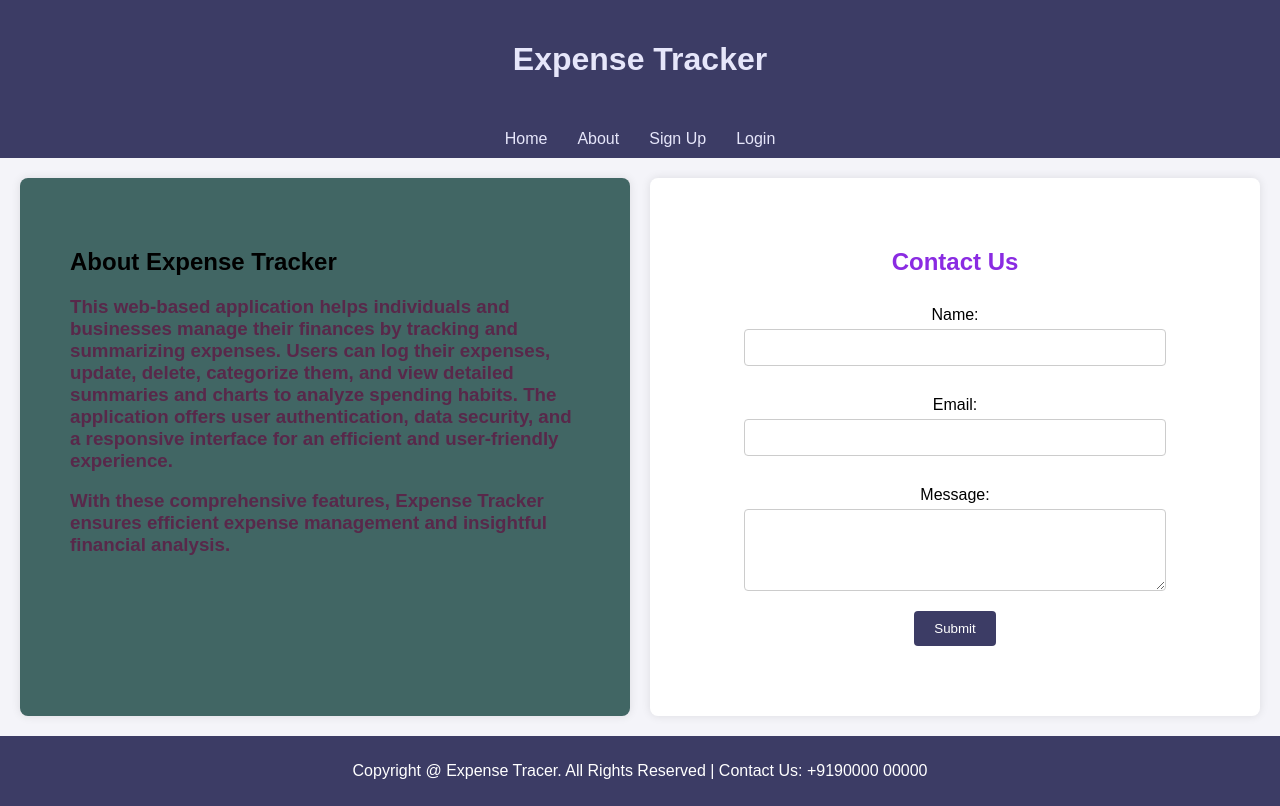
After one commit to khushikri1398/Expense_tracker, a PHP site: page /project/about.php in a window 1280 px wide. The commit adds this page. Run offline with PHP 8.4, Linux system fonts and the light colour scheme.

Commit message:
debugging

```diff
--- /dev/null
+++ b/CSS/style_update.css
@@ -0,0 +1,115 @@
+body {
+    font-family: Arial, sans-serif;
+    margin: 0;
+    padding: 0;
+    background-color: #f4f4f9;
+    display: flex;
+    flex-direction: column;
+    min-height: 100vh;
+}
+
+
+.header {
+    background-color: #3c3c65;
+    color: lavender;
+    padding: 20px;
+    text-align: center;
+}
+
+.navbar {
+    background-color: #3c3c65;
+    display: flex;
+    justify-content: center;
+    padding: 10px 0;
+}
+
+.nav-link {
+    color: lavender;
+    margin: 0 15px;
+    text-decoration: none;
+    font-size: 1em;
+}
+
+.nav-link:hover {
+    text-decoration: underline;
+}
+
+.main {
+    flex: 1;
+    padding: 20px;
+}
+
+.content {
+    display: flex;
+    justify-content: space-between;
+    gap: 20px;
+}
+
+.about {
+    background-color:rgb(65, 102, 100);
+    color:rgb(88, 40, 74);
+    padding: 50px;
+    flex: 1;
+    max-width: 45%;
+    border-radius: 8px;
+    box-shadow: 0 0 10px rgba(0, 0, 0, 0.1);
+}
+
+.contact-form {
+    background-color: white;
+    padding: 50px;
+    flex: 1;
+    max-width: 45%;
+    border-radius: 8px;
+    box-shadow: 0 0 10px rgba(0, 0, 0, 0.1);
+}
+
+.contact-form h2 {
+    margin-bottom: 20px;
+    text-align: center;
+    color:blueviolet
+}
+
+.contact-form form {
+    display: flex;
+    flex-direction: column;
+    align-items: center;
+}
+
+.contact-form label {
+    margin: 10px 0 5px;
+    font-size: 1em;
+}
+
+.contact-form input,
+.contact-form textarea {
+    width: 100%;
+    max-width: 400px;
+    padding: 10px;
+    margin-bottom: 20px;
+    border: 1px solid #ccc;
+    border-radius: 4px;
+}
+
+.contact-form .input_field .btn{
+    padding: 10px 20px;
+    background-color: #3c3c65;
+    color: white;
+    border: none;
+    border-radius: 4px;
+    cursor: pointer;
+}
+
+.contact-form button:hover {
+    background-color: #2a2a47;
+}
+
+.footer {
+    background-color: #3c3c65;
+    color: white;
+    text-align: center;
+    padding: 10px 0;
+    position: relative;
+    bottom: 0;
+    width: 100%;
+}
--- /dev/null
+++ b/about.php
@@ -0,0 +1,82 @@
+<!DOCTYPE html>
+<html lang="en">
+
+<head>
+    <meta charset="UTF-8">
+    <meta name="viewport" content="width=device-width, initial-scale=1.0">
+    <title>Expense Tracker</title>
+    <link rel="stylesheet" href="CSS/style_update.css">
+</head>
+
+<body>
+    <header class="header">
+        <h1>Expense Tracker</h1>
+    </header>
+    <nav class="navbar">
+        <a class="nav-link" href="index.php">Home</a>
+        <a class="nav-link" href="about.php">About</a>
+        <a class="nav-link" href="signup.php">Sign Up</a>
+        <a class="nav-link" href="login.php">Login</a>
+    </nav>
+    <main class="main">
+        <section class="content">
+            <div class="about">
+                <h1 style="color:black">About Expense Tracker</h1>
+                <h3>
+                    This web-based application helps individuals and businesses manage their finances by tracking and summarizing expenses. Users can log their expenses, update, delete, categorize them, and view detailed summaries and charts to analyze spending habits. The application offers user authentication, data security, and a responsive interface for an efficient and user-friendly experience.
+                </h3>
+                <h3>
+                    With these comprehensive features, Expense Tracker ensures efficient expense management and insightful financial analysis.
+                </h3>
+            </div>
+            <div class="contact-form">
+                <h2>Contact Us</h2>
+                <form action="#" method="post">
+                    <label for="name">Name:</label>
+                    <input type="text" id="name" name="name" required>
+
+                    <label for="email">Email:</label>
+                    <input type="email" id="email" name="email" required>
+
+                    <label for="message">Message:</label>
+                    <textarea id="message" name="message" rows="4" required></textarea>
+
+
+                    <div class="input_field">
+                    <input type="submit" value="Submit" class="btn" name="register">
+                    </div>
+                </form>
+            </div>
+        </section>
+    </main>
+</body>
+
+</html>
+<?php
+include("connection.php");
+
+// Check connection
+if (!$con) {
+    die("Connection failed: " . mysqli_connect_error());
+}
+if (isset($_POST['register']))
+{
+    $name=$_POST['name'];
+    $email=$_POST['email'];
+    $message=$_POST['message'];
+
+    if($name!="" && $email!= ""&& $message!= "")
+    {
+        $query = "INSERT INTO contact(name,email,message) VALUES ('$name','$email','$message')";
+        $data= mysqli_query($con,$query);
+        if ($data) {
+            echo "<script>alert('We will reach you shortly');</script>";
+        } else {
+            echo "<script>alert('Failed');</script>";
+        }
+    }
+}
+?>
+<footer class="footer">
+        <p> Copyright @ Expense Tracer. All Rights Reserved | Contact Us: +9190000 00000</p>
+</footer>
--- a/footer.php
+++ b/footer.php
@@ -1,3 +1,3 @@
 <footer>
-    <h5>Copyright @ Expense Tracer. All Rights Reserved | Contact Us: +9190000 00000</h5>
+<p> Copyright @ Expense Tracer. All Rights Reserved | Contact Us: +9190000 00000</p>
 </footer>
--- a/index.php
+++ b/index.php
@@ -16,6 +16,7 @@
         <div class="buttons">
             <a href="signup.php" class="button">Sign Up</a>
             <a href="login.php" class="button">Login</a>
+            <a href="about.php" class="button">About</a>
         </div>
     </main>
     <?php include 'footer.php'; ?>
```
